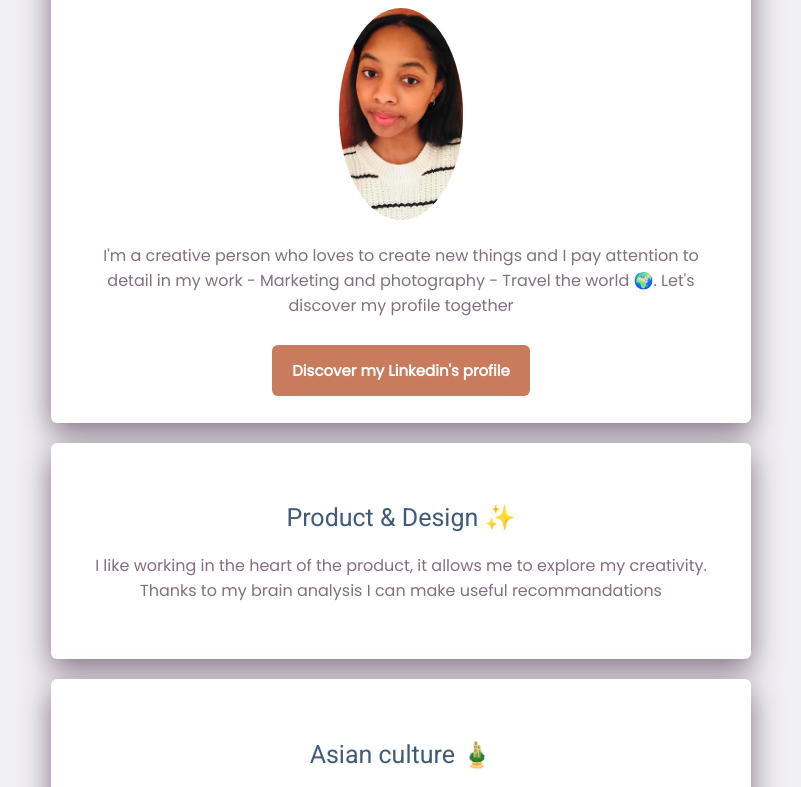
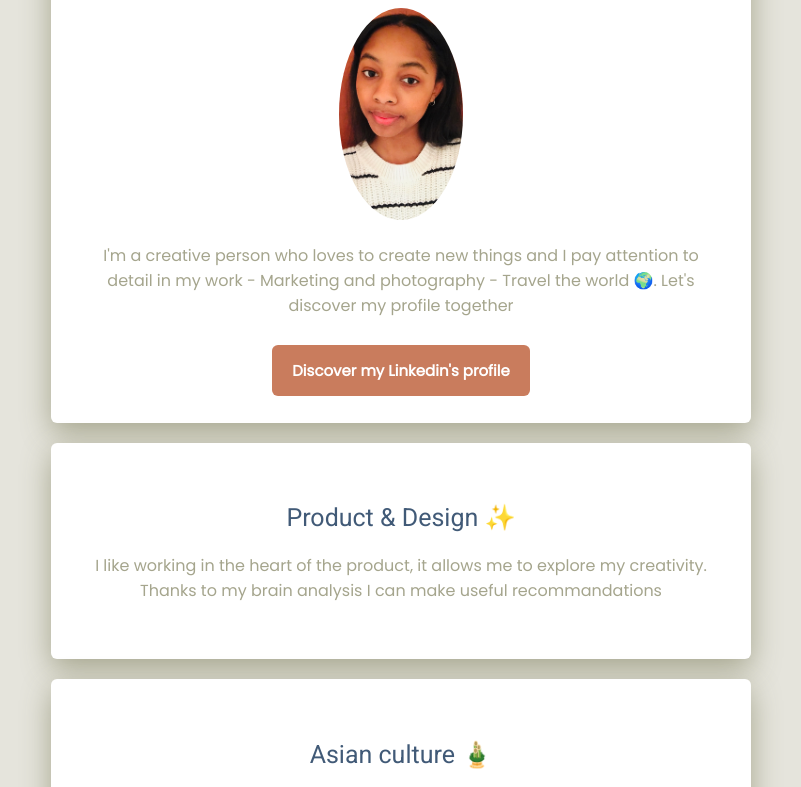
Before and after one commit to Nora-oumoucha/my-profile, a plain HTML site: page index.html in a window 1280 px wide. Shown: the part 160-947 px from the top of the page, without its empty margins (239-1040 px from the left). Drawn offline with Linux system fonts and the light colour scheme.

Commit message:
Update Style.css

```diff
--- a/Style.css
+++ b/Style.css
@@ -1,8 +1,8 @@
 /* colors and fonts*/
 
 body   {
-	background-color: #F0EFF4;
-	color: #827081;
+	background-color: #E5E4DC;
+	color: #a5a58d;
 	font-family: 'Poppins', sans-serif;
 	font-size: 16px;
 	text-align: justify;
```
